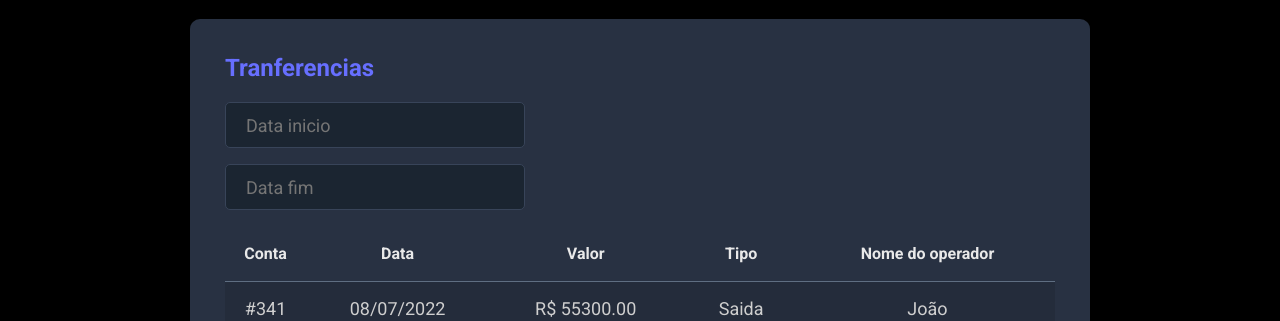
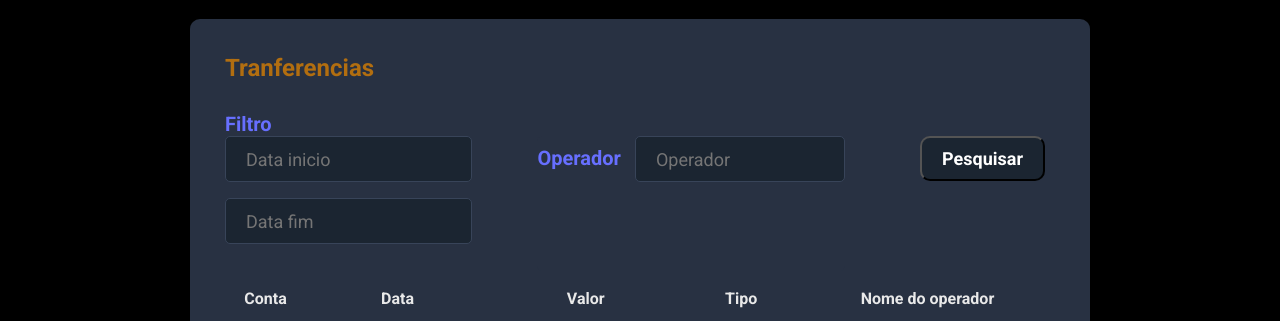
Before and after one commit to ulaecio/supera-frontend-challenge-5, a React (Vite) app: page / in a window 1280 px wide. Shown: the part 231-552 px from the top of the page. Built offline with nearby package versions, Linux system fonts and the light colour scheme.

Commit message:
Add button style

```diff
--- a/src/components/Header/index.tsx
+++ b/src/components/Header/index.tsx
@@ -3,7 +3,7 @@ function Header() {
   return(
     <header>
         <div className="supera-logo-container">
-            <img src="https://lh3.googleusercontent.com/sB4btmJ_SrZiDaPcJejp_z19ZKHaeosZgGevNSCmirinYia8fxdmaEp01VnxDIMuZl8SRGOiedLWKPBlWLHtPFhOhymrGTnylX7skh4JjKYPYZ-WoMW2Sv5MrMrdCDaGbA=w965" alt="supera" />
+            <img src="https://www.supera.com.br/wp-content/uploads/2020/11/nova-logo-supera-branca.svg" alt="supera" />
             <h1>Supera seletivo Java / React</h1>
             <p>
               Desenvolvido por
--- a/src/components/TransferCard/index.tsx
+++ b/src/components/TransferCard/index.tsx
@@ -4,15 +4,24 @@ function TranferCard() {
   return (
     <div className="supera-card">
       <h2 className="supera-transferencia-title">Tranferencias</h2>
-      <div>
-        <div className="supera-form-control-container">
-          <input className="supera-form-control" type="text" placeholder='Data inicio'/>
+      <h2 className="supera-transferencia-title-operator">Filtro</h2>
+      <div className="supera-operator">
+        <div>
+          <div className="supera-form-control-container">
+            <input className="supera-form-control" type="text" placeholder='Data inicio' />
+          </div>
+          <div className="supera-form-control-container">
+            <input className="supera-form-control" type="text" placeholder='Data fim' />
+          </div>
         </div>
-        <div className="supera-form-control-container">
-          <input className="supera-form-control" type="text" placeholder='Data fim'/>
+        <div className="supera-card-operator">
+          <h2 className="supera-transferencia-title-operator">Operador</h2>
+          <input className="supera-form-control" type="text" placeholder='Operador' />
         </div>
+        <button className="button">
+          <h2 className="buttonText">Pesquisar</h2>
+      </button>
       </div>
-
       <div>
         <table className="supera-transferencia-table">
           <thead>
--- a/src/components/TransferCard/styles.css
+++ b/src/components/TransferCard/styles.css
@@ -3,9 +3,31 @@
   border-radius: 10px;
   padding: 30px 10px;
 }
+.supera-operator {
+  display: flex;
+  justify-content: space-between;
+}
+.supera-card-operator {
+  background-color: #283142;
+  border-radius: 10px;
+  display: flex;
+  border-radius: 5px;
+  width:37%;
+  color: #9AAABE;
+  padding-bottom: 10px;
+  justify-items: center;
+  justify-content: space-between;
+}
 
+.supera-transferencia-title-operator {
+  color: #676FFF;
+  margin-right: 14px;
+  font-size: 20px;
+  justify-items: center;
+  padding-top: 10px;
+}
 .supera-transferencia-title {
-  color: #676FFF;
+  color: #b26e10;
   font-size: 24px;
   margin-bottom: 20px;
 }
@@ -64,6 +86,26 @@
   justify-content: center;
 }
 
+.button {
+  background-Color: #1B2531;
+  flex-Direction: 'row';
+  border-Radius: 10px;
+  margin-Top: 0px;
+  margin-bottom: 90px;
+  margin-Left: 10px;
+  margin-Right: 10px;
+  align-Items: 'center';
+  justify-Content: 'center'
+}
+.buttonText {
+  padding-Top: 10px;
+  padding-Bottom: 10px;
+  padding-Left: 20px;
+  padding-Right: 20px;
+  font-Size: 18px;
+  color: #FFF;
+}
+
 .show576 {
   display: none;
 }
```
